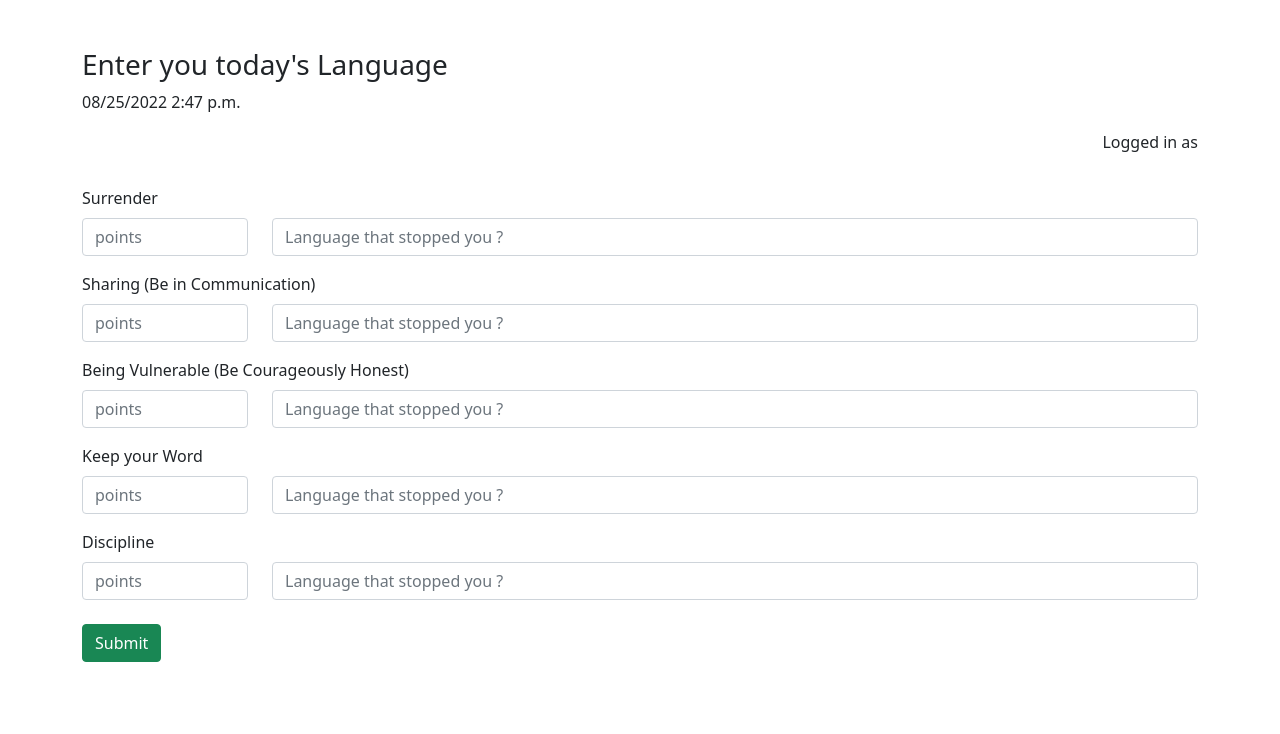
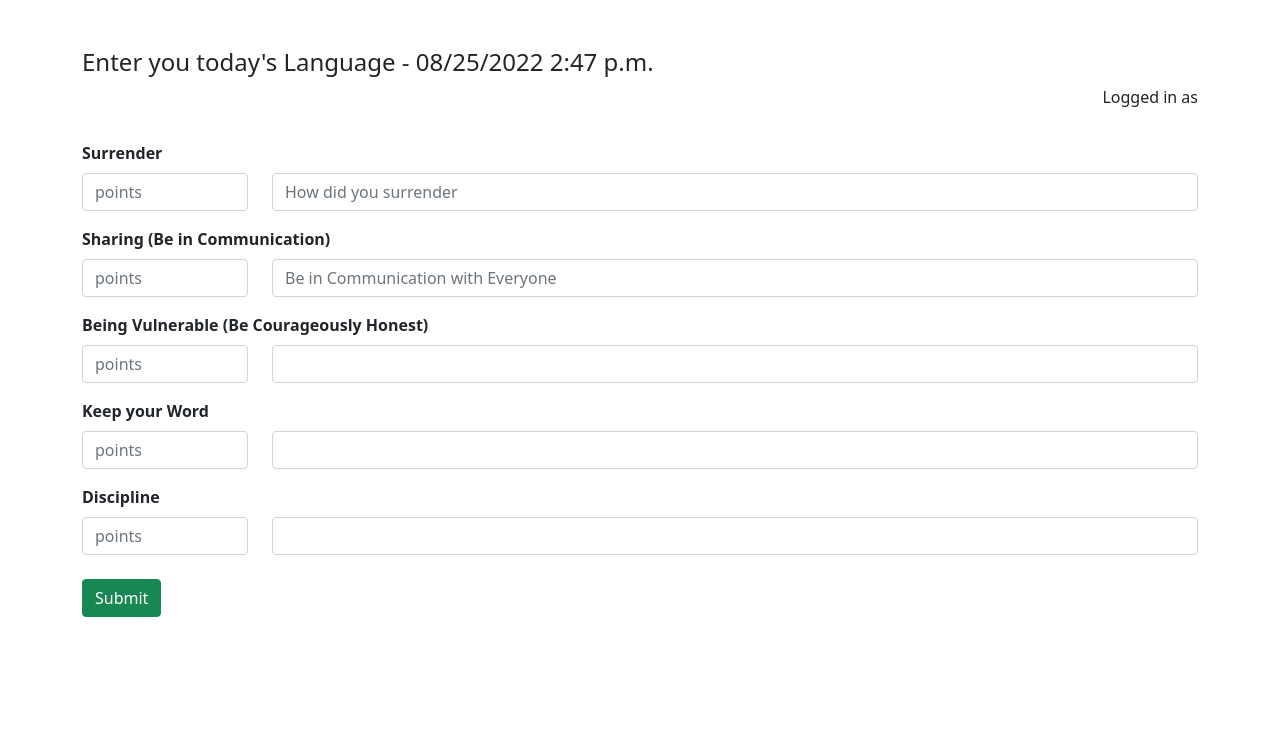
Before and after one commit to gagankrmahto/lwlfiegoal, a Django app: page /create-today/ in a window 1280 px wide. Shown: the part 70-804 px from the top of the page. After the commit the page ends 687 px from the top, so only its background shows below. Run offline with Django 3.2, Linux system fonts and the light colour scheme; data comes from the database, SQL or seed files in the repository; some libraries are stand-ins or nearby versions.

Commit message:
made some changes to disply

```diff
--- a/templates/lwlife/custom-page.html
+++ b/templates/lwlife/custom-page.html
@@ -6,19 +6,19 @@
 </div>
 <div class="container my-5 py-10">
 
-    <h3>Enter you today's Language</h3> <p>{% now "SHORT_DATETIME_FORMAT" %}</p>
+    <h4>Enter you today's Language - {% now "SHORT_DATETIME_FORMAT" %} </h4>
     <p align="right">Logged in as {{user.get_full_name}}</p>
     <form action="" method='post' class=''>
         {% csrf_token %}
         {% for q in que %}
         <div class="row">
 
-            <label for="formGroupExampleInput" class="form-label mt-3">{{q.ans}}{{q.ques}}</label>
+            <label for="formGroupExampleInput" class="form-label mt-3"><b>{{q.ques}}</b></label>
             <div class="col-2">
                 <input type="number" class="form-control" name="{{q.id}}-points" placeholder="points" min="0" max="10" required>
             </div>
             <div class="col-10">
-                <input type="text" class="form-control" name="{{q.id}}-language" placeholder="Language that stopped you ?" aria-label="Language" required>
+                <input type="text" class="form-control" name="{{q.id}}-language" placeholder="{{q.description}}" aria-label="Language" required>
             </div>
         </div>
         {%endfor%}
```
